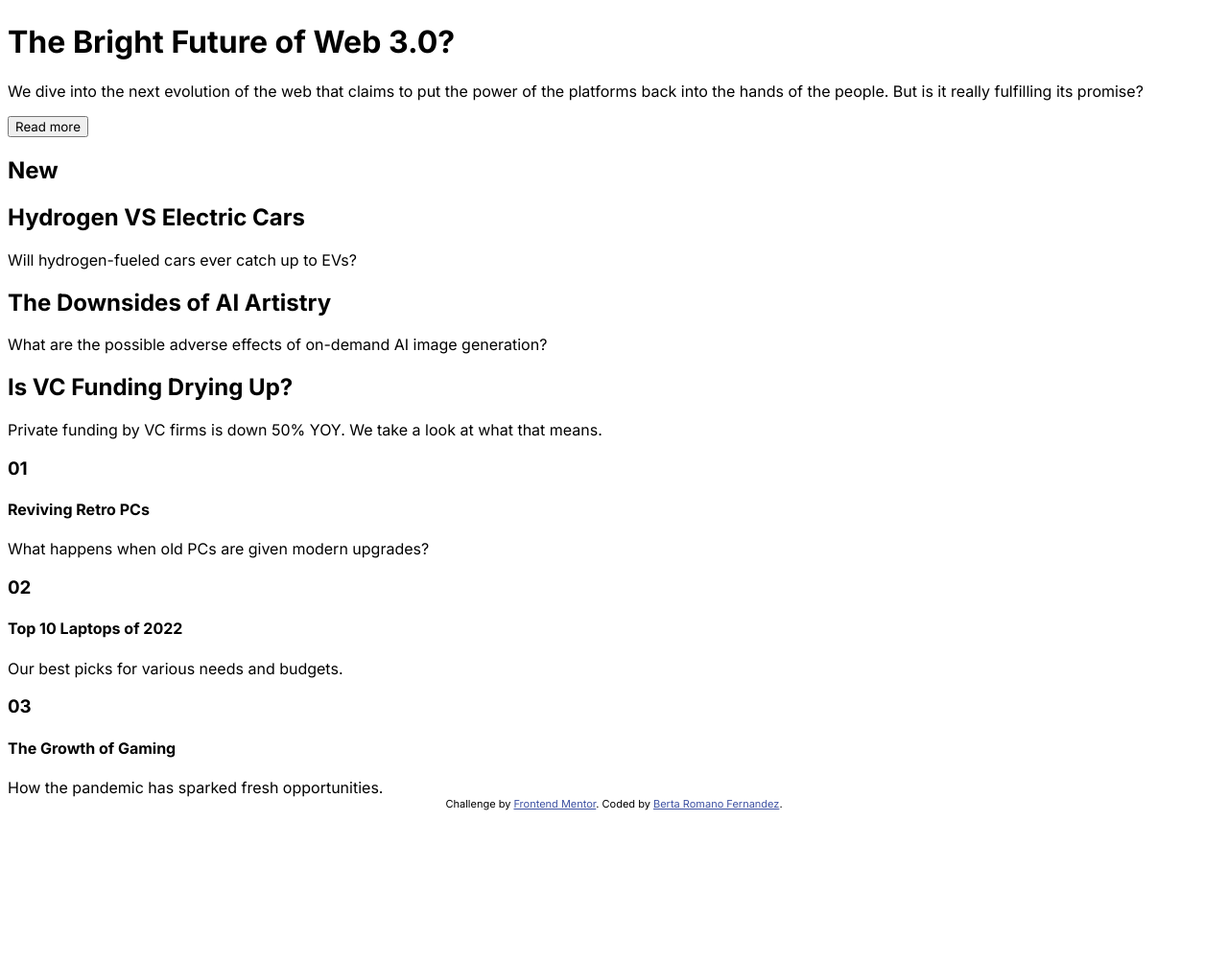
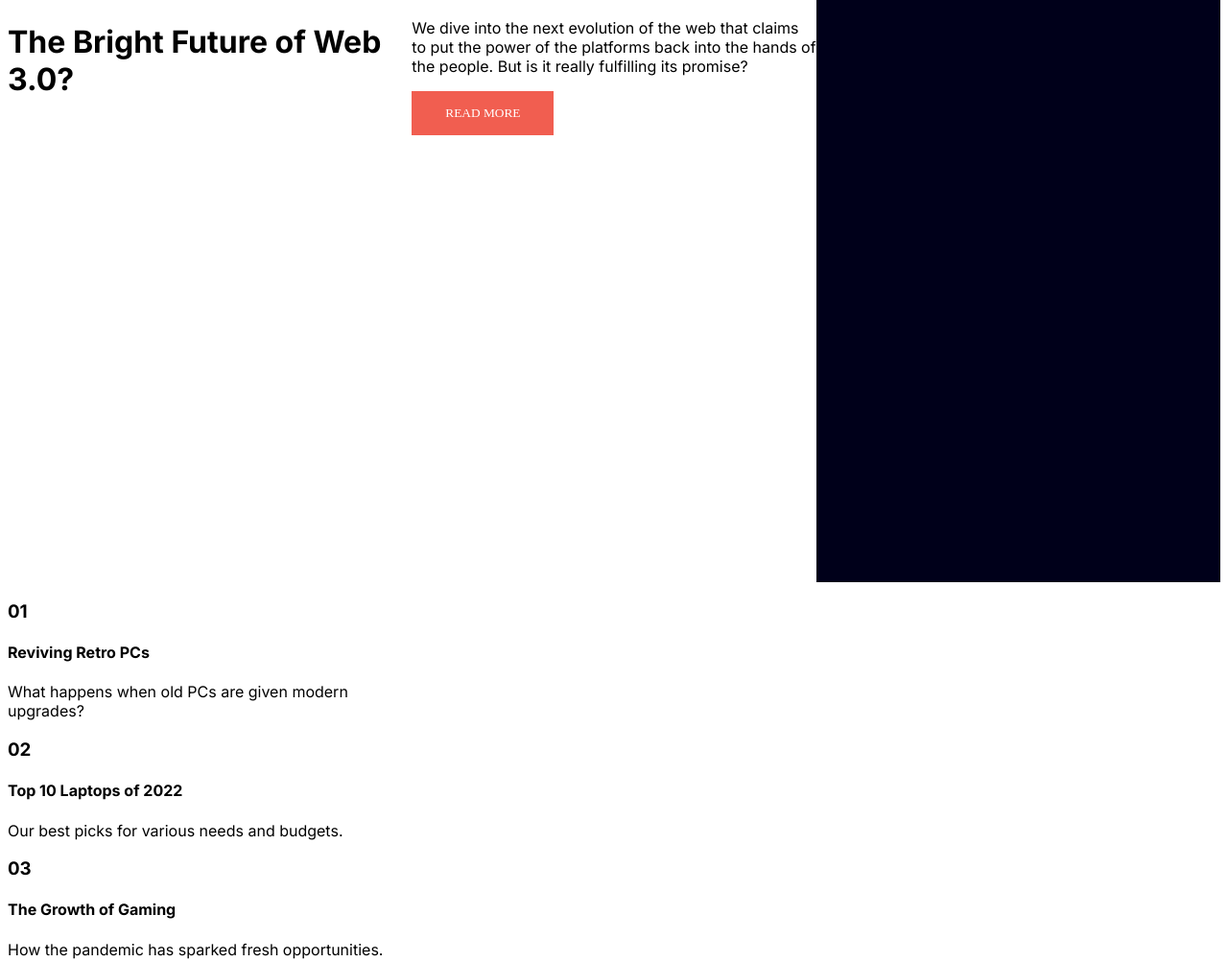
Before and after one commit to berta-rf/news-homepage-main, a plain HTML site: page index.html in a window 1280 px wide. Shown: the part 785-1788 px from the top of the page at 96% size. Before the commit the page ends 1638 px from the top, so only its background shows below. Drawn offline with Linux system fonts and the light colour scheme.

Commit message:
Add grid

```diff
--- a/index.html
+++ b/index.html
@@ -15,6 +15,7 @@
 </head>
 
 <body>
+
   <header>
 
     <div id="logo">
@@ -34,6 +35,7 @@
 
   </header>
 
+  <div class="wrapper">
 
     <div class="hero">
 
@@ -43,45 +45,61 @@
 
     <h1>The Bright Future of Web 3.0?</h1>
 
+    <div id=centercontent>
     <p>We dive into the next evolution of the web that claims to put the power of the platforms back into the hands of the people.
       But is it really fulfilling its promise?</p>
 
-  <button id="readmore" type="button">Read more</button>
+    <button id="readmore" type="button">READ MORE</button>
+
+    </div>
 
     <aside class="asidenew">
 
-    <h2>New</h2>
+        <h2 id="newtitle">New</h2>
 
-    <h2>Hydrogen VS Electric Cars</h2>
+        <h3>Hydrogen VS Electric Cars</h3>
         Will hydrogen-fueled cars ever catch up to EVs?
 
-    <h2>The Downsides of AI Artistry</h2>
+        <h3>The Downsides of AI Artistry</h3>
         What are the possible adverse effects of on-demand AI image generation?
 
-    <h2>Is VC Funding Drying Up?</h2>
+        <h3>Is VC Funding Drying Up?</h3>
         Private funding by VC firms is down 50% YOY. We take a look at what that means.
 
     </aside>
 
-  <footer class="topnews">
+    <footer>
 
+      <div class="topnews">
+
+        <div id="topnews1">
         <h3>01</h3>
         <h4>Reviving Retro PCs</h4>
         What happens when old PCs are given modern upgrades?
+        </div>
 
+        <div id="topnews2">
         <h3>02</h3>
         <h4>Top 10 Laptops of 2022</h4>
         Our best picks for various needs and budgets.
+        </div>
 
+        <div id="topnews3">
         <h3>03</h3>
         <h4>The Growth of Gaming</h4>
         How the pandemic has sparked fresh opportunities.
+        </div>
+
+      </div>
 
     </footer>
+
+  </div>
 
     <div class="attribution">
       Challenge by <a href="https://www.frontendmentor.io?ref=challenge" target="_blank">Frontend Mentor</a>.
       Coded by <a href="#">Berta Romano Fernandez</a>.
     </div>
+
   </body>
   </html>
--- a/styles.css
+++ b/styles.css
@@ -3,8 +3,21 @@
 }
 
 
+.wrapper{
+
+    display: grid;
+    grid-template-columns: 1fr 1fr 1fr;
+    grid-template-rows: 1fr 1fr 1fr;
+    grid-template-areas:
+    "hero            hero           asidenew"
+    "maintitle   centercontent      asidenew"
+    "topenews1      topnews2        topnews3"
+    ;
+}
 
 h1 {
+
+    grid-area: maintitle;
 
 }
 
@@ -21,23 +34,45 @@ h4 {
 }
 
 
+
 .logo {
 
 
 }
 
+
 .hero {
 
+    grid-area: hero;
 
+}
+
+#centercontent {
+
+    grid-area: centercontent;
 }
 
 #readmore {
 
+    background: hsl(5, 85%, 63%);
+    font-family: "Inter-Bold";
+    text-decoration: none;
+    color: white;
+    border: 0;
+    padding: 15px 35px;
 
+}
+
+#newtitle {
+
+    color: hsl(35, 77%, 62%)
 }
 
 .asidenew {
 
+    grid-area: asidenew;
+    background: hsl(240, 100%, 5%);
+    color: white;
 
 }
 
@@ -46,14 +81,33 @@ h4 {
 
 }
 
+#topnews1 {
+
+    grid-area: topnews1;
+}
+
+#topnews2 {
+
+    grid-area: topnews2;
+}
+
+#topnews3 {
+
+    grid-area: topnews3;
+}
 
 
 
 
 
 
+.attribution {
+
+    font-size: 11px; text-align: center;
+}
 
 
+.attribution a {
 
-.attribution { font-size: 11px; text-align: center; }
-.attribution a { color: hsl(228, 45%, 44%); }
+    color: hsl(228, 45%, 44%);
+}
```
Lines whose indentation alone changed are shown as unchanged.
